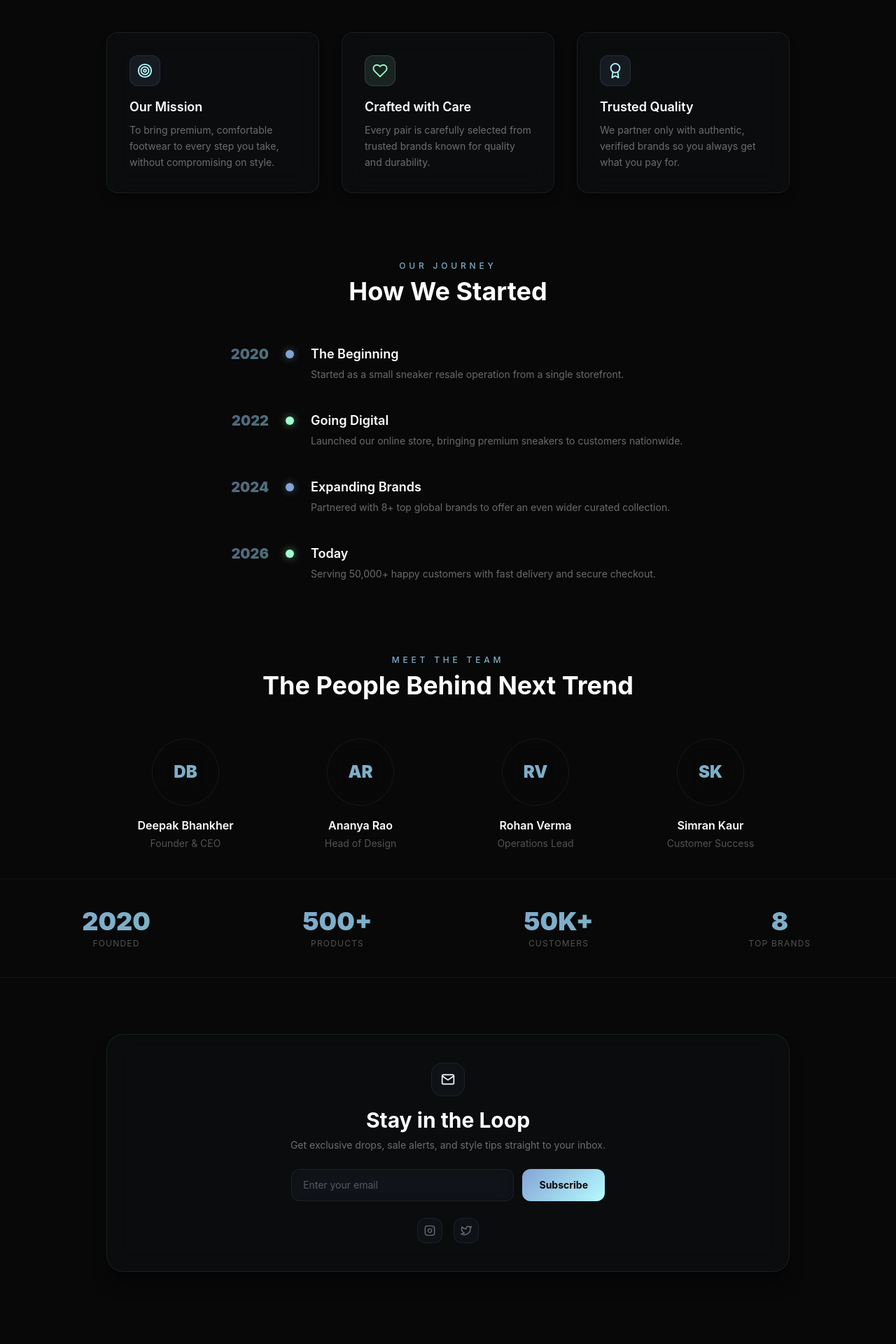
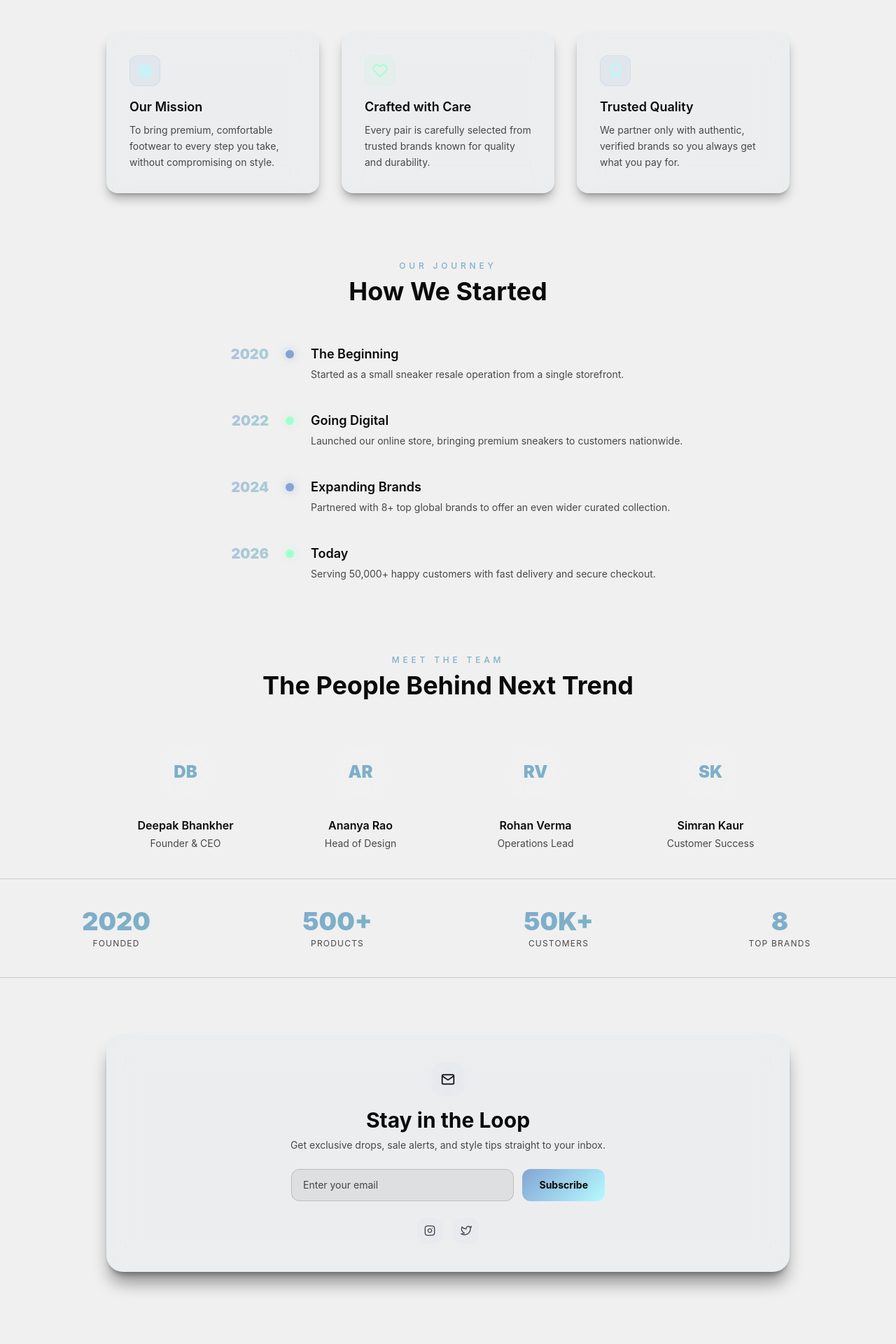
Before and after one commit to deepak-bhankher/Next-Trend, a React (Vite) app: page /about in a window 1280 px wide. Shown: the part 320-2240 px from the top of the page at 70% size. Built offline with nearby package versions, Linux system fonts and the light colour scheme; no server answers.

Commit message:
add toggle case in men,women,kids and about us pages

```diff
--- a/src/pages/About.jsx
+++ b/src/pages/About.jsx
@@ -9,12 +9,12 @@
 
 const About = () => {
   return (
-    <div className="bg-dark text-white min-h-screen pt-32 pb-20">
+    <div className="bg-[var(--bg)] text-[var(--text)] min-h-screen pt-32 pb-20">
       <div className="max-w-5xl mx-auto px-6">
         <motion.div initial={{ opacity: 0, y: 20 }} animate={{ opacity: 1, y: 0 }} className="text-center mb-16">
           <p className="uppercase tracking-[0.4em] gradient-text-primary text-xs mb-2 font-medium">Our Story</p>
           <h1 className="text-5xl font-bold mb-6">About Next Trend</h1>
-          <p className="text-white/50 max-w-2xl mx-auto leading-relaxed">
+          <p className="text-[var(--muted)] max-w-2xl mx-auto leading-relaxed">
             Next Trend was born from a simple idea — footwear should feel as good as it looks. We curate premium sneakers from the world's best brands, delivering comfort, quality, and style straight to your doorstep.
           </p>
         </motion.div>
@@ -26,8 +26,8 @@
               <div className={`mb-4 w-11 h-11 rounded-xl flex items-center justify-center ${i % 2 === 0 ? "bg-[#83A4D4]/10 border border-[#83A4D4]/15 text-[#B6FBFF]" : "bg-[#A1FFCE]/10 border border-[#A1FFCE]/15 text-[#A1FFCE]"}`}>
                 {v.icon}
               </div>
-              <h3 className="font-semibold text-lg mb-2 text-white">{v.title}</h3>
-              <p className="text-white/40 text-sm leading-relaxed">{v.desc}</p>
+              <h3 className="font-semibold text-lg mb-2 text-[var(--text)]">{v.title}</h3>
+              <p className="text-[var(--muted)] text-sm leading-relaxed">{v.desc}</p>
             </motion.div>
           ))}
         </div>
@@ -36,7 +36,7 @@
         <div className="mt-24">
           <motion.div initial={{ opacity: 0, y: 20 }} whileInView={{ opacity: 1, y: 0 }} viewport={{ once: true }} className="text-center mb-14">
             <p className="uppercase tracking-[0.4em] gradient-text-secondary text-xs mb-2 font-medium">Our Journey</p>
-            <h2 className="text-4xl font-bold">How We Started</h2>
+            <h2 className="text-4xl font-bold text-[var(--text)]">How We Started</h2>
           </motion.div>
 
           <div className="space-y-8 max-w-2xl mx-auto">
@@ -54,8 +54,8 @@
                 <div className={`flex-shrink-0 w-3 h-3 rounded-full mt-2 ${i % 2 === 0 ? "bg-[#83A4D4]" : "bg-[#A1FFCE]"}`}
                   style={{ boxShadow: i % 2 === 0 ? "0 0 12px rgba(131,164,212,0.5)" : "0 0 12px rgba(161,255,206,0.5)" }} />
                 <div className="flex-1 pb-2">
-                  <h3 className="font-semibold text-lg mb-1 text-white">{item.title}</h3>
-                  <p className="text-white/40 text-sm leading-relaxed">{item.desc}</p>
+                  <h3 className="font-semibold text-lg mb-1 text-[var(--text)]">{item.title}</h3>
+                  <p className="text-[var(--muted)] text-sm leading-relaxed">{item.desc}</p>
                 </div>
               </motion.div>
             ))}
@@ -65,7 +65,7 @@
           <div className="mt-24">
             <motion.div initial={{ opacity: 0, y: 20 }} whileInView={{ opacity: 1, y: 0 }} viewport={{ once: true }} className="text-center mb-14">
               <p className="uppercase tracking-[0.4em] gradient-text-primary text-xs mb-2 font-medium">Meet The Team</p>
-              <h2 className="text-4xl font-bold">The People Behind Next Trend</h2>
+              <h2 className="text-4xl font-bold text-[var(--text)]">The People Behind Next Trend</h2>
             </motion.div>
 
             <div className="grid grid-cols-1 sm:grid-cols-2 md:grid-cols-4 gap-6">
@@ -80,8 +80,8 @@
                   <div className={`w-24 h-24 rounded-full glass-card mx-auto mb-4 flex items-center justify-center text-2xl font-black ${i % 2 === 0 ? "border-[#83A4D4]/20 gradient-text-primary" : "border-[#A1FFCE]/20 gradient-text-secondary"}`}>
                     {member.name.split(" ").map((n) => n[0]).join("")}
                   </div>
-                  <h3 className="font-semibold mb-1 text-white">{member.name}</h3>
-                  <p className="text-white/30 text-sm">{member.role}</p>
+                  <h3 className="font-semibold mb-1 text-[var(--text)]">{member.name}</h3>
+                  <p className="text-[var(--muted)] text-sm">{member.role}</p>
                 </motion.div>
               ))}
             </div>
@@ -91,7 +91,7 @@
 
       {/* Stats */}
       <motion.div initial={{ opacity: 0, y: 20 }} whileInView={{ opacity: 1, y: 0 }} viewport={{ once: true }}
-        className="grid grid-cols-2 md:grid-cols-4 gap-6 sm:gap-8 mb-20 py-10 mt-10 border-y border-[#83A4D4]/8 px-6">
+        className="grid grid-cols-2 md:grid-cols-4 gap-6 sm:gap-8 mb-20 py-10 mt-10 border-y border-[var(--border)] px-6">
         {[
           { number: "2020", label: "Founded" },
           { number: "500+", label: "Products" },
@@ -102,7 +102,7 @@
             <p className={`text-3xl md:text-4xl font-black mb-1 ${i % 2 === 0 ? "gradient-text-primary" : "gradient-text-secondary"}`}>
               {stat.number}
             </p>
-            <p className="text-white/30 text-xs uppercase tracking-widest">{stat.label}</p>
+            <p className="text-[var(--muted)] text-xs uppercase tracking-widest">{stat.label}</p>
           </div>
         ))}
       </motion.div>
@@ -114,19 +114,19 @@
           <div className="w-12 h-12 glass-card rounded-2xl flex items-center justify-center mx-auto mb-4 border-[#83A4D4]/20">
             <FiMail size={20} className="gradient-text-primary" />
           </div>
-          <h2 className="text-3xl font-bold mb-2">Stay in the Loop</h2>
-          <p className="text-white/40 text-sm mb-6">Get exclusive drops, sale alerts, and style tips straight to your inbox.</p>
+          <h2 className="text-3xl font-bold mb-2 text-[var(--text)]">Stay in the Loop</h2>
+          <p className="text-[var(--muted)] text-sm mb-6">Get exclusive drops, sale alerts, and style tips straight to your inbox.</p>
           <div className="flex gap-3 max-w-md mx-auto">
-            <input type="email" placeholder="Enter your email" className="flex-1 glass-card rounded-xl px-4 py-3 text-sm text-white placeholder-white/30 outline-none border-white/10 focus:border-[#83A4D4]/40 transition-colors" />
+            <input type="email" placeholder="Enter your email" className="flex-1 bg-[var(--card-bg)] border border-[var(--border)] rounded-xl px-4 py-3 text-sm text-[var(--text)] placeholder:text-[var(--muted)] outline-none focus:border-[#83A4D4]/40 transition-colors" />
             <button className="gradient-primary text-[#080808] font-bold px-6 py-3 rounded-xl hover:opacity-80 transition-opacity text-sm whitespace-nowrap">
               Subscribe
             </button>
           </div>
           <div className="flex items-center justify-center gap-4 mt-6">
-            <a href="#" className="w-9 h-9 glass-card rounded-xl flex items-center justify-center text-white/40 hover:text-[#B6FBFF] hover:border-[#83A4D4]/30 transition-all">
+            <a href="#" className="w-9 h-9 glass-card rounded-xl flex items-center justify-center text-[var(--muted)] hover:text-[#B6FBFF] hover:border-[#83A4D4]/30 transition-all">
               <FiInstagram size={16} />
             </a>
-            <a href="#" className="w-9 h-9 glass-card rounded-xl flex items-center justify-center text-white/40 hover:text-[#B6FBFF] hover:border-[#83A4D4]/30 transition-all">
+            <a href="#" className="w-9 h-9 glass-card rounded-xl flex items-center justify-center text-[var(--muted)] hover:text-[#B6FBFF] hover:border-[#83A4D4]/30 transition-all">
               <FiTwitter size={16} />
             </a>
           </div>
--- a/src/pages/Kids.jsx
+++ b/src/pages/Kids.jsx
@@ -79,7 +79,7 @@
         <p className="text-yellow-400/80 text-[10px] uppercase tracking-widest mb-1 font-semibold">
           {item.brand}
         </p>
-        <h3 className="font-semibold text-sm text-white mb-2 truncate">
+        <h3 className="font-semibold text-sm text-[var(--text)] mb-2 truncate">
           {item.name}
         </h3>
 
@@ -92,12 +92,12 @@
                 className={
                   idx < Math.floor(item.rating)
                     ? "fill-yellow-400 text-yellow-400"
-                    : "text-white/20"
+                    : "text-[var(--muted)]"
                 }
               />
             ))}
           </div>
-          <span className="text-white/40 text-[10px]">({item.reviews})</span>
+          <span className="text-[var(--muted)] text-[10px]">({item.reviews})</span>
         </div>
 
         <div className="flex items-center justify-between">
@@ -105,7 +105,7 @@
             <span className="font-bold text-yellow-400 text-base">
               ₹{item.price.toLocaleString()}
             </span>
-            <span className="text-white/30 text-xs line-through ml-2">
+            <span className="text-[var(--muted)] text-xs line-through ml-2">
               ₹{item.originalPrice.toLocaleString()}
             </span>
           </div>
@@ -127,27 +127,27 @@
   });
 
   return (
-    <div className="bg-dark text-white min-h-screen pt-32 pb-20">
+    <div className="bg-[var(--bg)] text-[var(--text)] min-h-screen pt-32 pb-20">
       <div className="max-w-7xl mx-auto px-6">
         <motion.div
           initial={{ opacity: 0, y: 20 }}
           animate={{ opacity: 1, y: 0 }}
           className="mb-10"
         >
-          <p className="uppercase tracking-[0.3em] text-white/40 text-xs mb-2">
+          <p className="uppercase tracking-[0.3em] text-[var(--muted)] text-xs mb-2">
             Collection
           </p>
           <div className="flex items-end justify-between flex-wrap gap-4">
             <div>
               <h1 className="text-4xl md:text-5xl font-bold">Kids' Shoes</h1>
-              <p className="text-white/40 text-sm mt-2">
+              <p className="text-[var(--muted)] text-sm mt-2">
                 {kidsProducts.length} products
               </p>
             </div>
             <div className="relative">
               <button
                 onClick={() => setShowSort(!showSort)}
-                className="glass-btn flex items-center gap-2 px-4 py-2.5 rounded-xl text-sm text-white/70 hover:text-white transition-colors"
+                className="glass-btn flex items-center gap-2 px-4 py-2.5 rounded-xl text-sm text-[var(--muted)] hover:text-[var(--text)] transition-colors"
               >
                 <FiFilter size={14} />
                 {sort}
@@ -171,7 +171,7 @@
                           setSort(s);
                           setShowSort(false);
                         }}
-                        className={`w-full text-left px-4 py-2.5 text-sm transition-colors hover:bg-white/5 ${sort === s ? "text-yellow-400 font-semibold" : "text-white/60"}`}
+                        className={`w-full text-left px-4 py-2.5 text-sm transition-colors hover:bg-[var(--card-bg)] ${sort === s ? "text-yellow-400 font-semibold" : "text-[var(--muted)]"}`}
                       >
                         {s}
                       </button>
@@ -187,13 +187,13 @@
           initial={{ opacity: 0, y: 16 }}
           animate={{ opacity: 1, y: 0 }}
           transition={{ delay: 0.1 }}
-          className="glass-card rounded-2xl p-6 mb-10 flex items-center justify-between flex-wrap gap-4 border-yellow-400/15"
+          className="bg-[var(--card-bg)] border border-[var(--border)] rounded-2xl p-6 mb-10 flex items-center justify-between flex-wrap gap-4"
         >
           <div>
             <p className="text-yellow-400 text-xs uppercase tracking-widest font-semibold mb-1">
               Kids Special
             </p>
-            <h2 className="text-xl font-bold">
+            <h2 className="text-xl font-bold text-[var(--text)]">
               Buy 2 Get 10% Off — Kids Collection
             </h2>
           </div>
```
Also changed, not shown: src/pages/Men.jsx (+11 -11 lines), src/pages/Women.jsx (+11 -11 lines).
